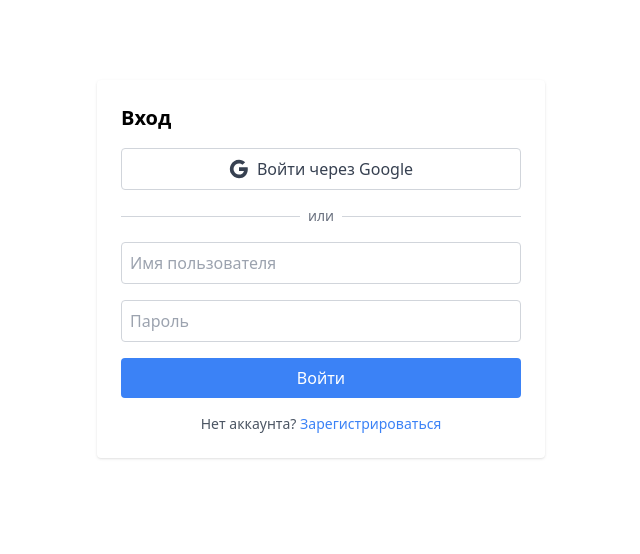
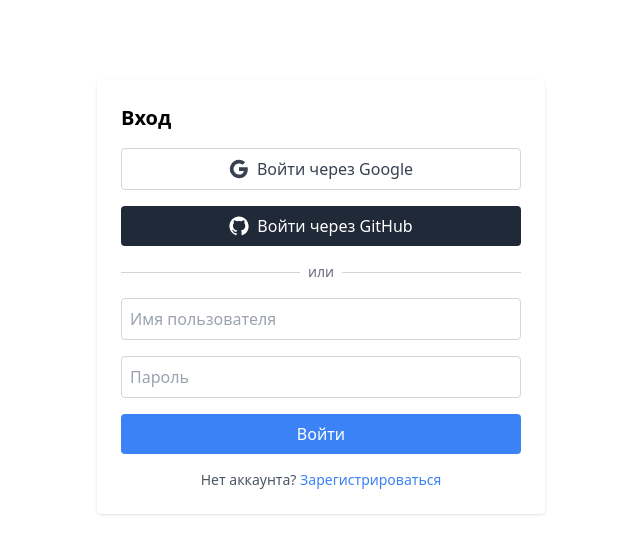
Before and after one commit to AlekseiCherniaev/expences_tracker_front, a React (Create React App) app: page /login in a window 1280 px wide. Shown: the top 554 px of the page, without its empty margins (319-959 px from the left). Built offline with nearby package versions, Linux system fonts and the light colour scheme.

Commit message:
feat: add github oauth

```diff
--- a/src/pages/Login.tsx
+++ b/src/pages/Login.tsx
@@ -17,16 +17,19 @@ export default function Login() {
     if (oauthError) {
       switch (oauthError) {
         case 'oauth_cancelled':
-          setError('Авторизация через Google была отменена');
+          setError('Авторизация через OAuth была отменена');
           break;
         case 'access_denied':
-          setError('Вы не предоставили доступ к вашему аккаунту Google');
+          setError('Вы не предоставили доступ к вашему аккаунту');
           break;
         case 'oauth_failed':
-          setError('Ошибка авторизации через Google. Попробуйте еще раз.');
+          setError('Ошибка авторизации через OAuth. Попробуйте еще раз.');
+          break;
+        case 'no_email':
+          setError('GitHub не вернул email. Сделайте его публичным или используйте Google.');
           break;
         default:
-          setError('Произошла ошибка при авторизации через Google');
+          setError('Произошла ошибка при авторизации');
       }
 
       const newUrl = window.location.pathname;
@@ -48,6 +51,11 @@ export default function Login() {
   const handleGoogleLogin = () => {
     setError(null);
     window.location.href = '/api/oauth/login-google';
+  };
+
+  const handleGithubLogin = () => {
+    setError(null);
+    window.location.href = '/api/oauth/login-github';
   };
 
   return (
@@ -84,6 +92,24 @@ export default function Login() {
           />
         </svg>
         Войти через Google
+      </button>
+
+      <button
+        type="button"
+        onClick={handleGithubLogin}
+        className="w-full bg-gray-800 text-white py-2 rounded hover:bg-gray-900 mb-4 flex items-center justify-center transition-colors"
+      >
+        <svg className="w-5 h-5 mr-2" viewBox="0 0 24 24" fill="currentColor">
+          <path
+            d="M12 .5C5.73.5.5 5.74.5 12.02c0 5.1 3.29 9.43 7.86 10.96.58.1.79-.25.79-.56
+            0-.28-.01-1.02-.02-2-3.2.7-3.88-1.54-3.88-1.54-.53-1.35-1.3-1.71-1.3-1.71-1.06-.73.08-.72.08-.72
+            1.18.08 1.8 1.21 1.8 1.21 1.04 1.79 2.74 1.27 3.41.97.11-.75.41-1.27.74-1.56-2.55-.29-5.23-1.28-5.23-5.72
+            0-1.26.45-2.29 1.2-3.1-.12-.29-.52-1.46.11-3.05 0 0 .97-.31 3.18 1.18a11.07 11.07 0 0 1 5.79 0c2.21-1.49
+            3.18-1.18 3.18-1.18.63 1.59.23 2.76.11 3.05.75.81 1.2 1.84 1.2 3.1 0 4.45-2.68 5.43-5.23 5.72.42.36.79 1.09.79
+            2.2 0 1.59-.02 2.87-.02 3.26 0 .31.21.67.8.56A10.53 10.53 0 0 0 23.5 12C23.5 5.74 18.27.5 12 .5z"
+          />
+        </svg>
+        Войти через GitHub
       </button>
 
       <div className="relative my-4">
```
